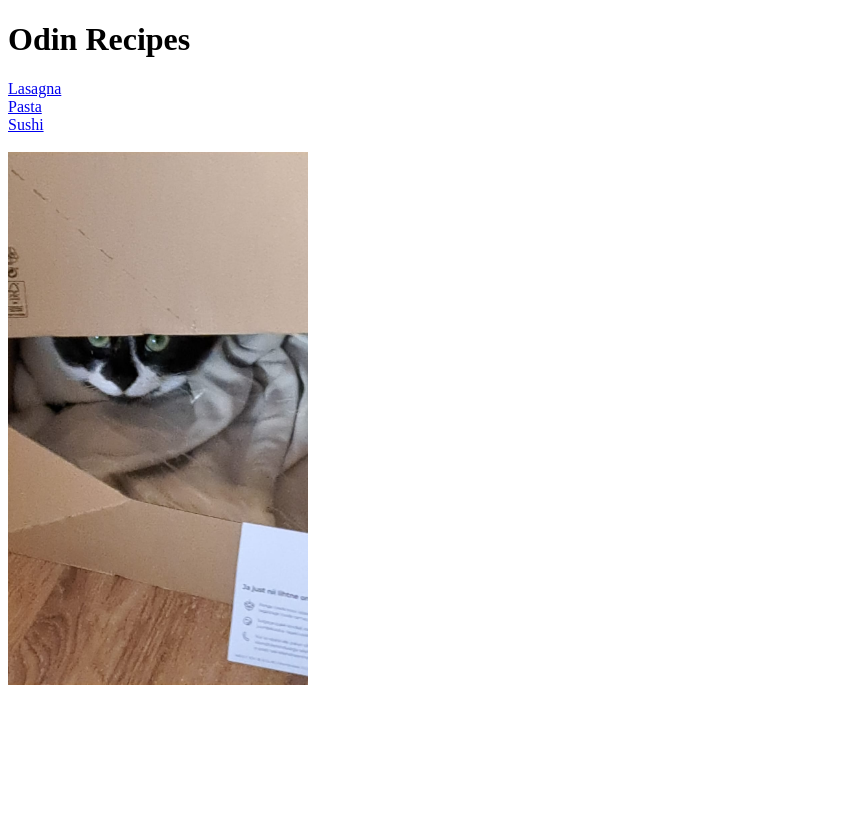
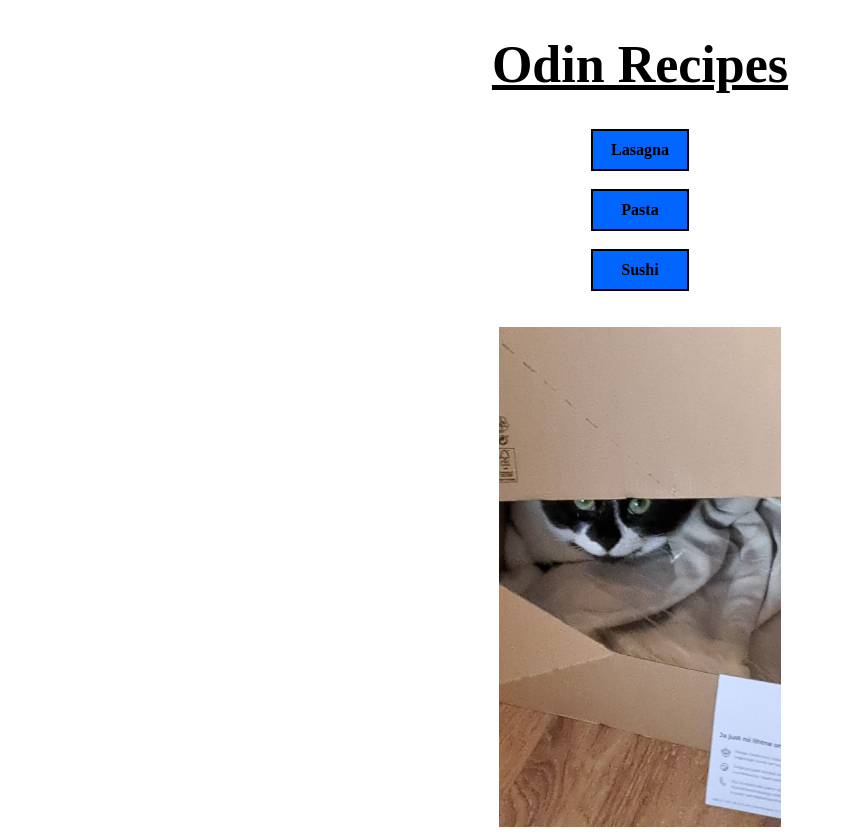
Before and after one commit to simoschmidt/odin-recipes, a plain HTML site: page index.html in a window 1280 px wide. Shown: the whole page, without its empty margins (0-844 px from the left). Before the commit the page ends 800 px from the top, so only its background shows below. Drawn offline with Linux system fonts and the light colour scheme.

Commit message:
First CSS implemation

```diff
--- a/index.html
+++ b/index.html
@@ -5,14 +5,14 @@
     <meta http-equiv="X-UA-Compatible" content="IE=edge">
     <meta name="viewport" content="width=device-width, initial-scale=1.0">
     <title>Document</title>
+    <link rel="stylesheet" href="styles.css">
 </head>
 <body>
     <h1>Odin Recipes</h1>
-    <a href="./recipes/lasagna.html">Lasagna</a><br>
-    <a href="./recipes/pasta.html">Pasta</a><br>
-    <a href="./recipes/sushi.html">Sushi</a><br>
+    <a class="button" href="./recipes/lasagna.html">Lasagna</a> <br>
+    <a class="button" href="./recipes/pasta.html">Pasta</a> <br>
+    <a class="button" href="./recipes/sushi.html">Sushi</a> <br>
     <br>
-    <img src="./images/muumi.jpg" width="300" height="533" alt="picture of Muumi">
-
+    <img class="muumi" src="./images/muumi.jpg" alt="picture of Muumi">
 </body>
 </html>
--- /dev/null
+++ b/styles.css
@@ -0,0 +1,27 @@
+h1 {
+    background-color: white;
+    text-align: center;
+    font-size: 52px;
+    text-decoration: underline;
+}
+
+.muumi {
+    display: block;
+    margin-left: auto;
+    margin-right: auto;
+    height: 500px;
+    width: auto;
+}
+
+.button {
+    color: black;
+    background-color: #0066ff;
+    text-decoration: none;
+    text-align: center;
+    padding: 10px 15px;
+    border: 2px solid;
+    font-weight: bold;
+    margin: auto;
+    width: 5%;
+    display: block;
+}
```
Also changed, not shown: recipes/lasagna.html (+2 -1 lines), recipes/pasta.html (+1 -0 lines), recipes/sushi.html (+1 -0 lines).
